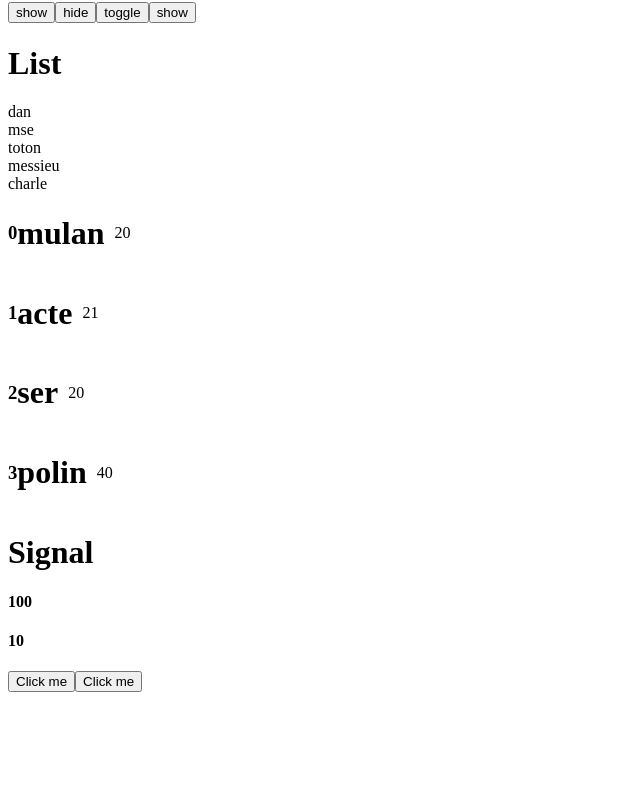
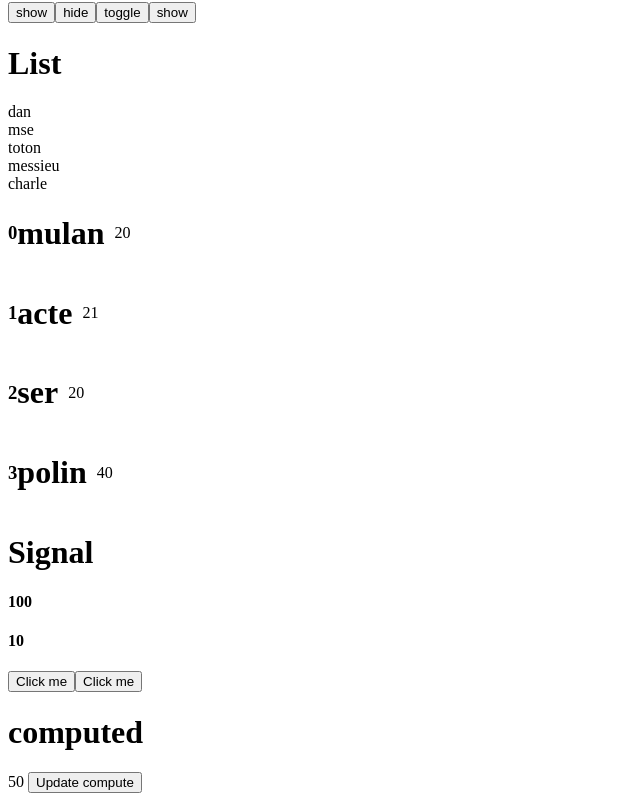
Before and after one commit to Hol7/AngularTuto, an Angular app: page / in a window 1280 px wide. Shown: the part 662-1463 px from the top of the page, without its empty margins (0-640 px from the left). Before the commit the page ends 1362 px from the top, so only its background shows below. Built offline with nearby package versions, Linux system fonts and the light colour scheme.

Commit message:
add computed property and voting functionality to app component

```diff
--- a/src/app/app.component.html
+++ b/src/app/app.component.html
@@ -60,6 +60,10 @@
 <button (click)="updateValue()" >Click me</button>
 <button (click)="updateDataaa()" >Click me</button>
 
+<h1>computed</h1>
+{{z()}}
+<button (click)="voteValu()" >Update compute</button>
+
 <!-- <div *ngFor="let user of users; trackBy: trackByFn">
   <div>{{user}}</div>
 </div> -->
--- a/src/app/app.component.ts
+++ b/src/app/app.component.ts
@@ -1,4 +1,4 @@
-import { Component, effect, signal, WritableSignal } from '@angular/core';
+import { Component, effect, signal,computed, WritableSignal } from '@angular/core';
 import { RouterOutlet } from '@angular/router';
 import { LoginComponent } from "./login/login.component";
 import { SignupComponent } from './signup/signup.component';
@@ -27,10 +27,26 @@ export class AppComponent {
   corout = signal(100);
   dataa:WritableSignal<number> = signal(10)
   dato:WritableSignal<number|string> = signal(10)
+  x = signal(20);
+  y= signal(30);
+
+  z=computed(()=>this.x()+this.y())
+
+  voteValu(){
+    console.log(this.x())
+    console.log(this.y())
+    console.log(this.z())
+    this.y.set(40);
+    console.log(this.z)
+  }
+
 
   constructor() {
     effect(() => {
-      console.log(this.corout());
+      // console.log(this.corout());
+      console.log(this.x())
+      console.log(this.y())
+      console.log(this.z())
     });
   };
 
```
